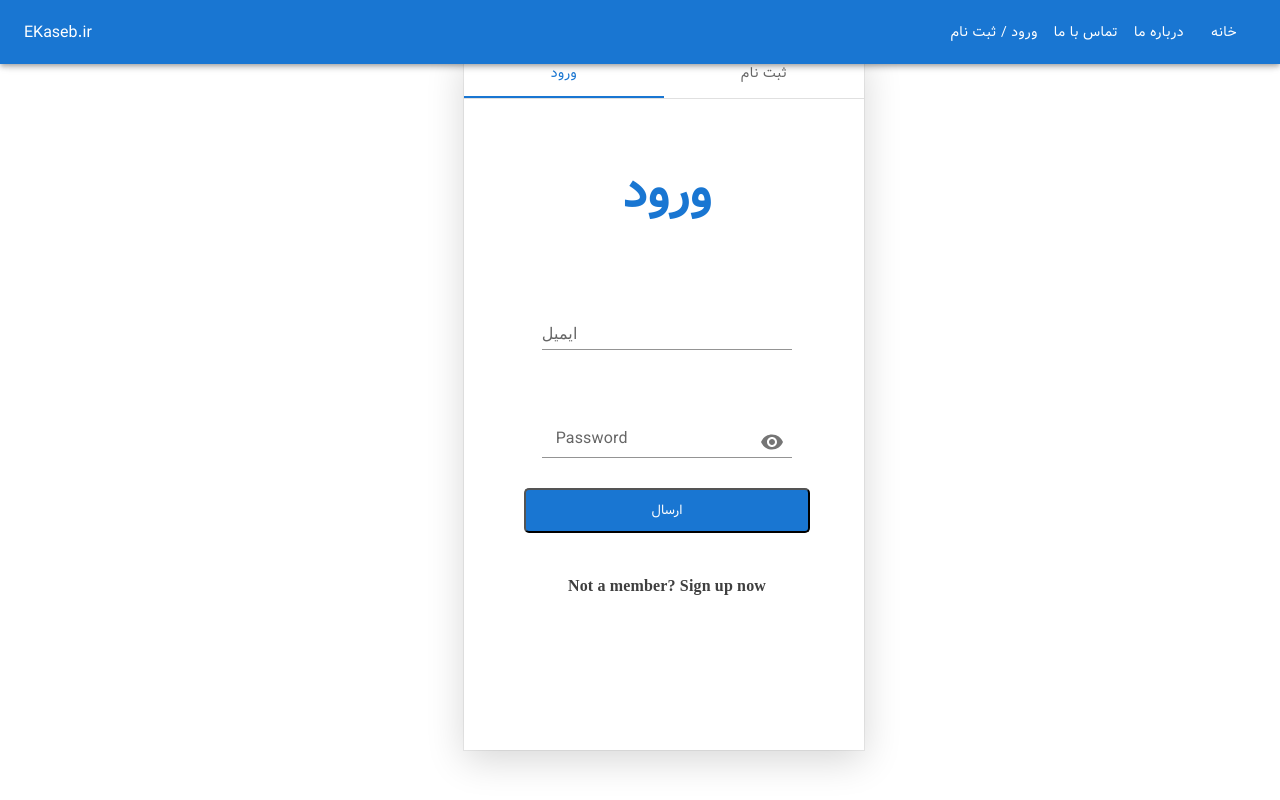
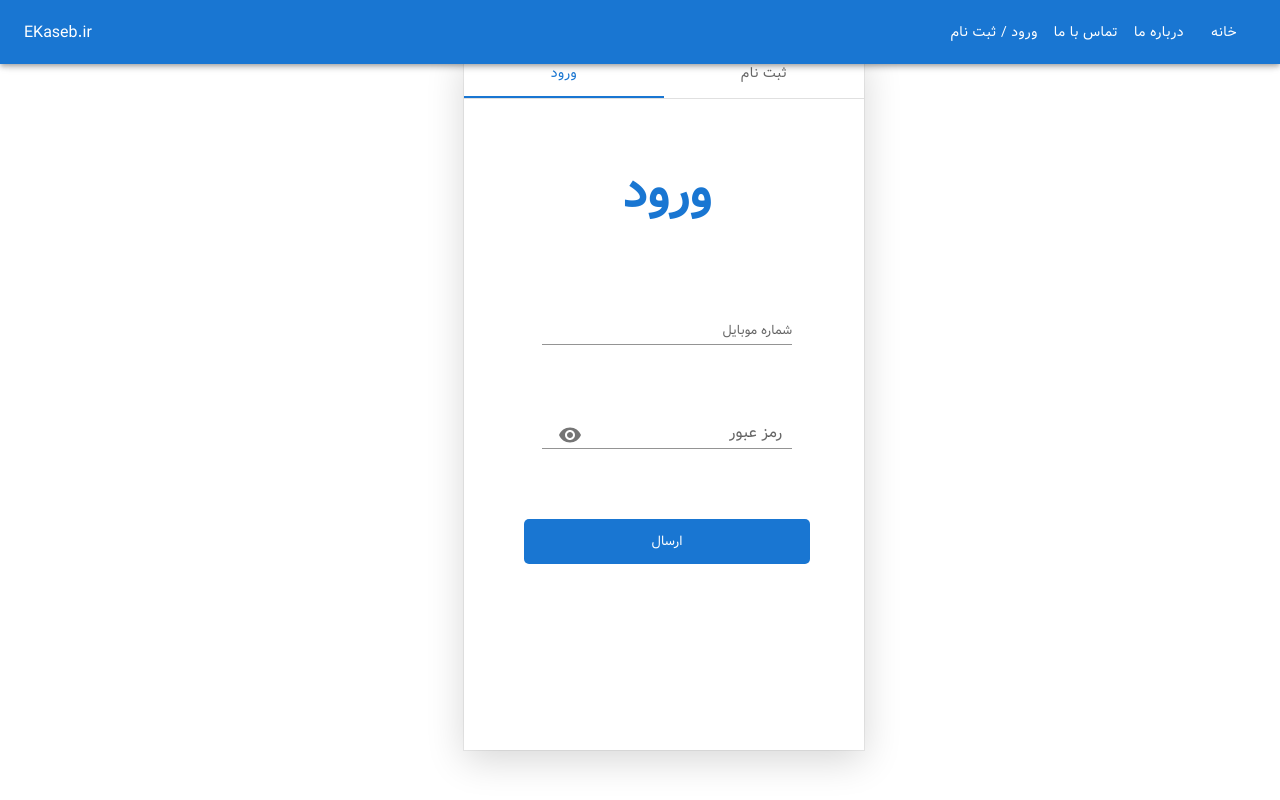
Before and after one commit to pouriya-chibaie-1/nextSite, a Next.js app: page /login in a window 1280 px wide. Built offline with nearby package versions, Linux system fonts and the light colour scheme.

Commit message:
register push

```diff
--- a/components/Login.js
+++ b/components/Login.js
@@ -4,45 +4,46 @@ import Visibility from '@mui/icons-material/Visibility';
 import VisibilityOff from '@mui/icons-material/VisibilityOff';
 import {LoginBox,checkDivStyle,buttonFormStyle,divContainer,divContainerFlex,inputStyle,pushToLogOrReg,titleForm} from "./LoginStyle"
 import { FormControl, IconButton, Input, InputAdornment, InputLabel, TextField } from '@mui/material';
-// const useStyles = makeStyles({
-//   root: {
-//     "& .MuiInputBase-input": { fontFamily: "Vazir ", color: "black", fontSize: "13px", position: "relative" },
-//     "& .MuiFormLabel-root": { fontFamily: "Vazir ", fontSize: "13px", width: "100%", },
-//     "& label.Mui-focused": { fontFamily: "Vazir ", textAlign: "right", width: "100%" },
-//     "& label": {
-//       transformOrigin: "top right",
-//       right: 0,
-//     }
-//   }
-// });
+import { makeStyles } from '@mui/styles';
+const useStyles = makeStyles({
+  root: {
+    "& .MuiInputBase-input": { fontFamily: "Vazir ", color: "black", fontSize: "13px", position: "relative" },
+    "& .MuiFormLabel-root": { fontFamily: "Vazir ", fontSize: "13px", width: "100%", },
+    "& label.Mui-focused": { fontFamily: "Vazir ", textAlign: "right", width: "100%" },
+    "& .MuiInputLabel-root":{fontFamily: "Vazir ", textAlign: "right", width: "100%"},
+    "& .MuiFormControl-root":{fontFamily: "Vazir ", textAlign: "right", width: "100%"},
+    "& label": {
+      transformOrigin: "top right",
+      right: 0,
+    }
+  }
+});
 const  AuthLogin = () => {
     const [showPassword, setShowPassword] = useState(false);
       const handleClickShowPassword = () => {
  setShowPassword(!showPassword)
   };
-    // const muiStyles=useStyles()
+  const regExp = /^(\([0-9]{3}\) |[0-9]{3}-)[0-9]{3}-[0-9]{4}/;
+
+    const muiStyles=useStyles()
   return ( <>
 
         <div
-          style={LoginBox}
-          className="w-80 h-108 mobile:w-full mobile:h-full"
-        >
+          style={LoginBox}    >
           <h1 style={titleForm}>ورود</h1>
           <Formik
-       initialValues={{ email: '', password: '' }}
+       initialValues={{ phoneNumber: '', password: '' }}
        validate={values => {
          const errors = {};
-         if (!values.email) {
-           errors.email = 'Required';
+         if (!values.phoneNumber) {
+           errors.phoneNumber = 'اجباری';
          }
-         if (!values.password) {
-           errors.password = 'Required';
-         }
-          else if (
-           !/^[A-Z0-9._%+-]+@[A-Z0-9.-]+\.[A-Z]{2,}$/i.test(values.email)
-         ) {
-           errors.email = 'Invalid email address';
-         }
+         else if (values.phoneNumber.match(regExp))  {
+             errors.phoneNumber = 'Invalid phoneNumber address';
+            }
+            if (!values.password) {
+              errors.password = 'اجباری';
+            }
          return errors;
        }}
        onSubmit={(values, { setSubmitting }) => { }   }
@@ -60,13 +61,18 @@ const  AuthLogin = () => {
          <form onSubmit={handleSubmit} style={{width:"100%" ,display:"flex",alignItems:"center",flexDirection:"column",fontFamily:"Vazir"}}>
 
          {/* className={muiStyles.root} */}
-           <TextField   variant='standard' label="ایمیل" sx={{width:"70%",margin:"30px 0px",fontFamily:"Vazir"}}/>
-           {<span style={{color:"red"}}>{errors.email && touched.email && errors.email}</span>}
+           <TextField  className={`${muiStyles.root}`}  variant='standard'
+            label="شماره موبایل" sx={{width:"70%",margin:"30px 0px",fontFamily:"Vazir",textAlign:"right"}}
+            value={values.phoneNumber}
+            onChange={handleChange('phoneNumber')}
+            />
+           {<span style={{color:"red"}}>{errors.phoneNumber && touched.phoneNumber && errors.phoneNumber}</span>}
 
-         <FormControl sx={{width:"70%",margin:"30px 0px"}}>
+         <FormControl sx={{width:"70%",margin:"30px 0px" ,direction:"rtl"}}>
 
-         <InputLabel  htmlFor="standard-adornment-password">Password</InputLabel>
+         <InputLabel sx={{width:"100%",fontFamily:"Vazir",width:"100vw",textAlign:"right"}} className={`${muiStyles.root}`}   htmlFor="standard-adornment-password">رمز عبور</InputLabel>
           <Input
+          className={`${muiStyles.root}`}
             id="standard-adornment-password"
             type={showPassword ? 'text' : 'password'}
             value={values.password}
@@ -77,7 +83,7 @@ const  AuthLogin = () => {
                   aria-label="toggle password visibility"
                   onClick={handleClickShowPassword}
                 >
-                  {values.showPassword ? <VisibilityOff /> : <Visibility />}
+                  {showPassword ? <VisibilityOff /> : <Visibility />}
                 </IconButton>
               </InputAdornment>
             }
@@ -95,9 +101,6 @@ const  AuthLogin = () => {
 
 
 
-          <h4 onClick={"pushToRegister"} style={pushToLogOrReg}>
-            Not a member? Sign up now
-          </h4>
 
           {/* <button style={buttonFormStyle} onClick={pushToRegister}>REGISTER</button> */}
         </div>
--- a/components/LoginStyle.js
+++ b/components/LoginStyle.js
@@ -40,7 +40,8 @@ export const buttonFormStyle = {
     height: "45px",
     color: "white",
     borderRadius: "5px",
-    marginBottom: "20px",
+    borderColor:"transparent",
+    margin: "40px 0px",
 };
 export const checkDivStyle = {
     width: "80%",
@@ -56,6 +57,6 @@ export const titleForm = {
 }
 export const pushToLogOrReg = {
     color: "#3F3F3F",
-    fontFamily: "Poppins",
+    fontFamily: "Vazir",
     cursor: "pointer"
 }
--- a/components/Register.js
+++ b/components/Register.js
@@ -1,7 +1,7 @@
 const  AuthRegister = () => {
     return ( <>
 
-        <h1>Register</h1>
+        <h1 style={{color:"#1976D2",textAlign:"center",fontFamily:"Vazir"}}>ثبت نام </h1>
 
     </> );
 }
--- a/pages/index.js
+++ b/pages/index.js
@@ -19,6 +19,9 @@ const  App  = () => {
  loop={true}
  pagination={{ clickable: true,}}
  navigation={true}
+ style={{width:"70%",height:"calc(70vw / 1000 * 500)","@media (max-width: 500px)":{ ".homeSider":{
+  width: "90%"
+  }}}}
  className={`mySwiper ${styles.homeSider}`}
  slidesPerView={1}
  modules={[Pagination, Navigation]}
--- a/pages/login.js
+++ b/pages/login.js
@@ -65,6 +65,8 @@ export default function BasicTabs() {
       </Box>
       <TabPanel value={value} index={0} >
        <AuthLogin/>
+
+
       </TabPanel>
       <TabPanel value={value} index={1} >
        <AuthRegister/>
--- a/styles/Home.module.css
+++ b/styles/Home.module.css
@@ -166,12 +166,11 @@ align-items: center;
 .homeSider{
 margin: 30px auto;
   width: 70%;
-  height:350px;
+   height:  calc(width / 1000 * 500);
   }
 @media only screen and (max-width: 500px) {
 
   .homeSider{
   width: 90%;
-  height:250px;
   }
 }
```
